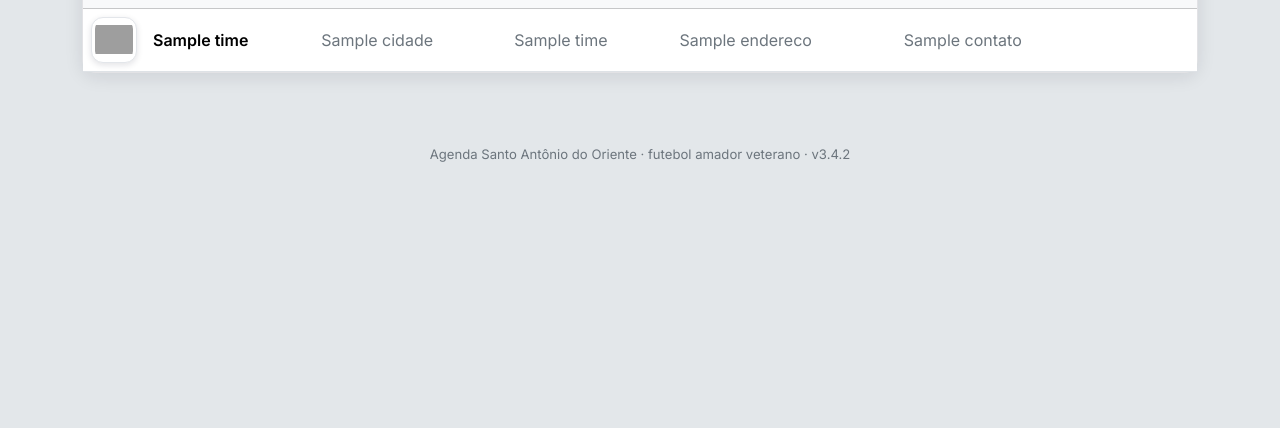
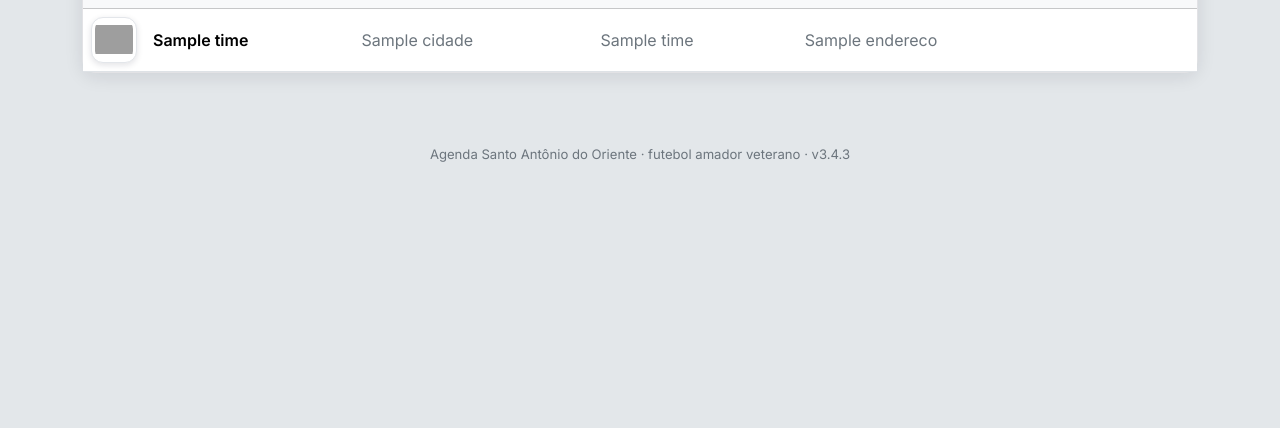
Before and after one commit to leomodolosa-boop/santo-antonio-agenda, a Flask app: page /times in a window 1280 px wide. Shown: the part 242-670 px from the top of the page. Run offline with Flask 3, Linux system fonts and the light colour scheme; a database or web service that is not in the repository returns one stand-in record (values such as "Sample title"); some libraries are stand-ins or nearby versions; grey boxes are pictures that could not be loaded.

Commit message:
Restringe contato dos times a usuários logados
Auditoria de acesso: todas as rotas de escrita (jogos, times, jogadores,
usuários) já exigem login de administrador, via decorator ou checagem
inline. O único vazamento encontrado foi a coluna "Contato" em /times,
visível a qualquer visitante — agora só aparece para quem está logado.

```diff
--- a/app.py
+++ b/app.py
@@ -48,7 +48,7 @@ csrf = CSRFProtect(app)
 # Defina SETUP_TOKEN no ambiente (Render → Environment) com um valor só seu.
 SETUP_TOKEN = os.environ.get("SETUP_TOKEN", "trocar-este-codigo-no-render")
 
-APP_VERSION = "3.4.2"
+APP_VERSION = "3.4.3"
 
 ESCUDOS_DIR = Path(__file__).parent / "static" / "escudos"
 ESCUDOS_DIR.mkdir(parents=True, exist_ok=True)
--- a/templates/times.html
+++ b/templates/times.html
@@ -43,7 +43,7 @@
         <th>Município</th>
         <th>Campo</th>
         <th>Endereço</th>
-        <th>Contato</th>
+        {% if eh_master %}<th>Contato</th>{% endif %}
         <th class="text-end">Ações</th>
       </tr>
     </thead>
@@ -64,7 +64,7 @@
         <td class="text-secondary">{{ t.cidade or '—' }}</td>
         <td class="text-secondary">{{ t.nome_campo or '—' }}</td>
         <td class="text-secondary">{{ t.endereco or '—' }}</td>
-        <td class="text-secondary">{{ t.contato or '—' }}</td>
+        {% if eh_master %}<td class="text-secondary">{{ t.contato or '—' }}</td>{% endif %}
         <td class="text-end">
           {% if eh_master %}
           <div class="d-flex gap-2 justify-content-end">
```
